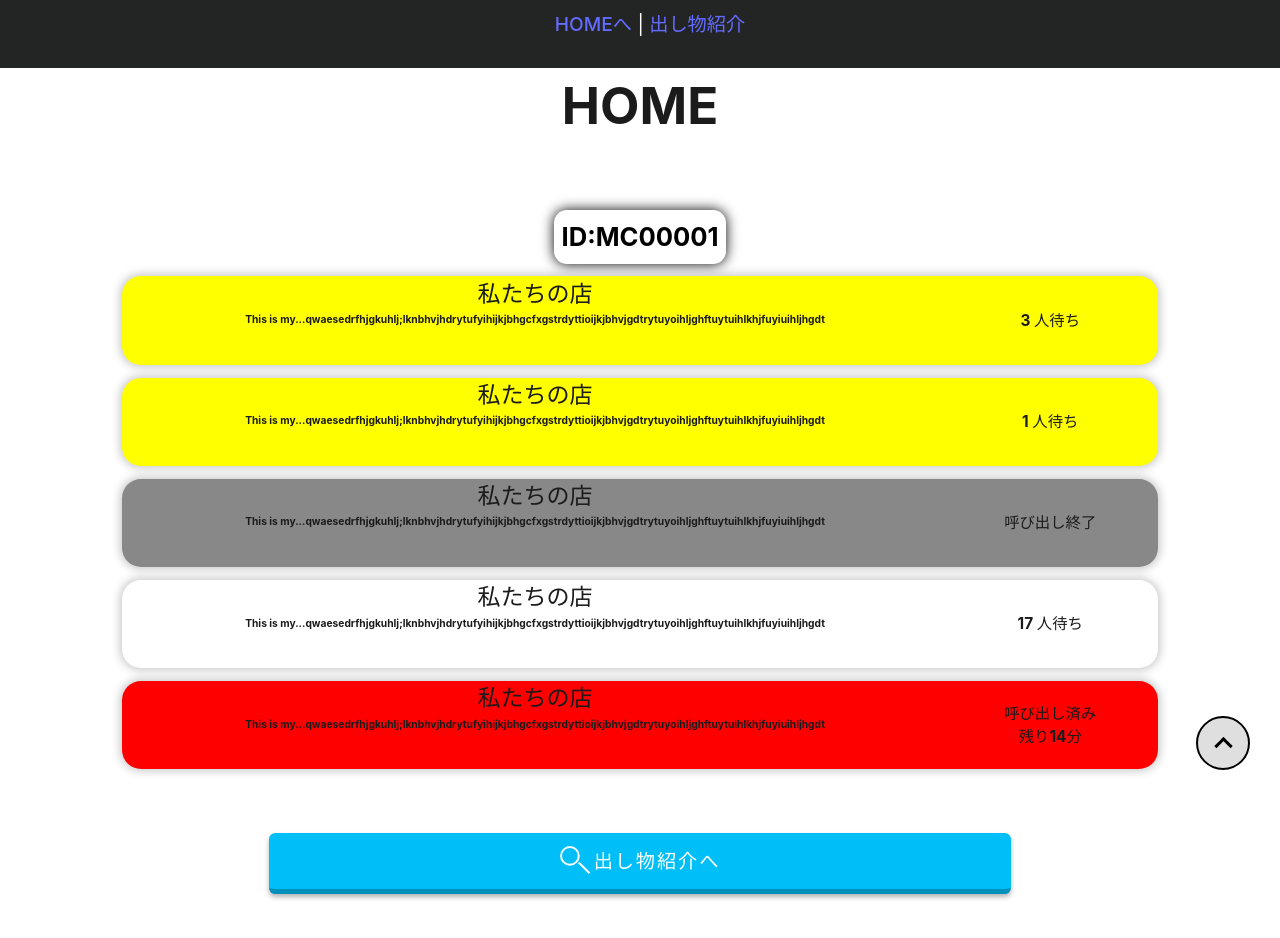
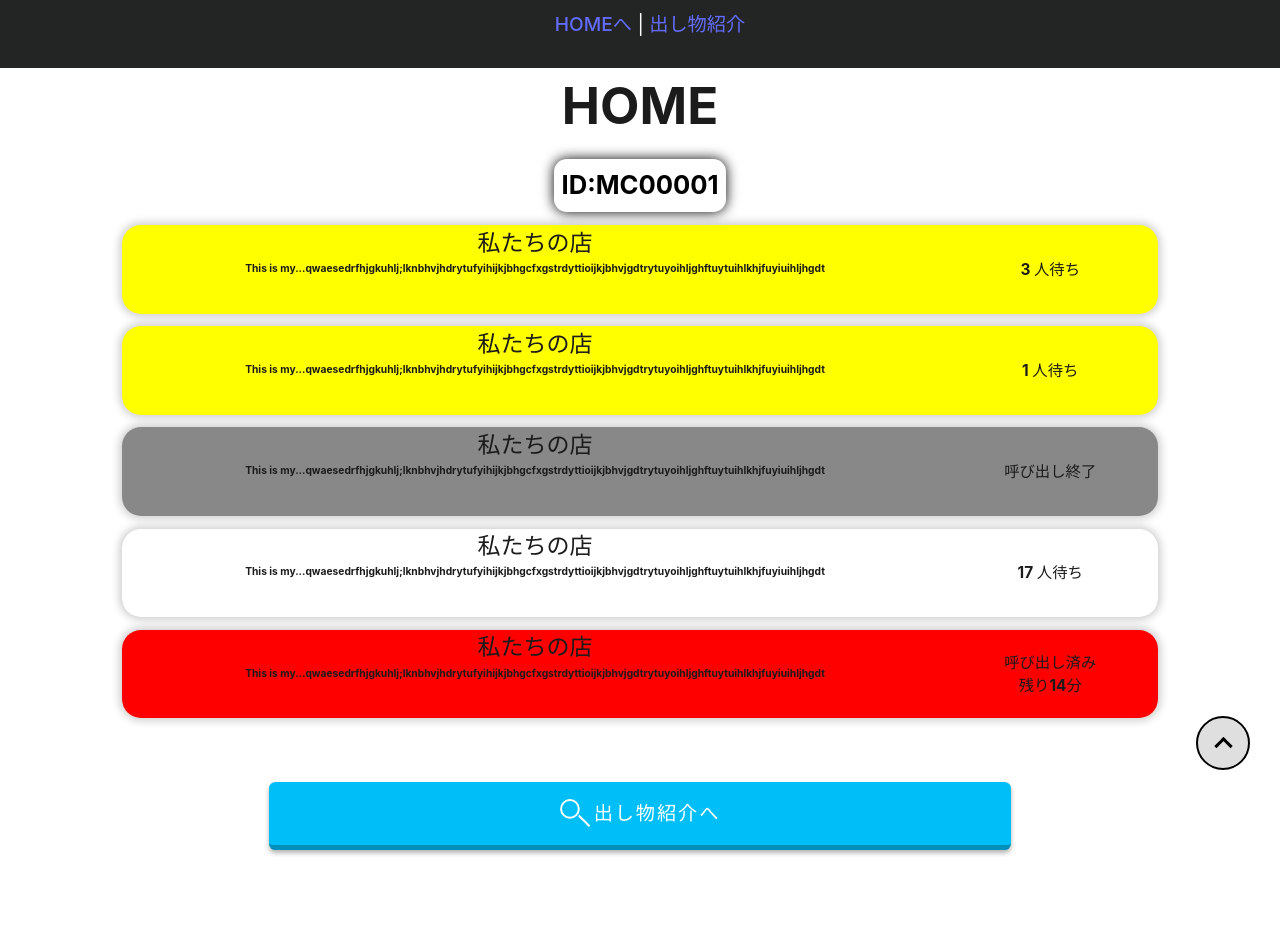
Before and after one commit to TGR-Group/MOCA-customer-frontend, a Vue app: page / in a window 1280 px wide. Shown: the top 938 px of the page. After the commit the page ends 914 px from the top, so only its background shows below. Built offline with nearby package versions, Linux system fonts and the light colour scheme.

Commit message:
⬆️ update CSS微調整

```diff
--- a/src/components/ToIntroductionButton.vue
+++ b/src/components/ToIntroductionButton.vue
@@ -46,7 +46,7 @@ const ToIntroduction = () => {
 .ButtonText {
     display: flex;
     align-items: center;
-    margin: 0 auto;
+    margin: 0.2em auto;
     text-align: center;
     justify-content: center;
 }
--- a/src/style.css
+++ b/src/style.css
@@ -35,7 +35,7 @@ h1 {
   font-size: 4em;
   line-height: 1.1;
   text-align: center;
-  margin: 1.5em 0;
+  margin: 1.5em auto 0.5em;
 }
 
 
```
